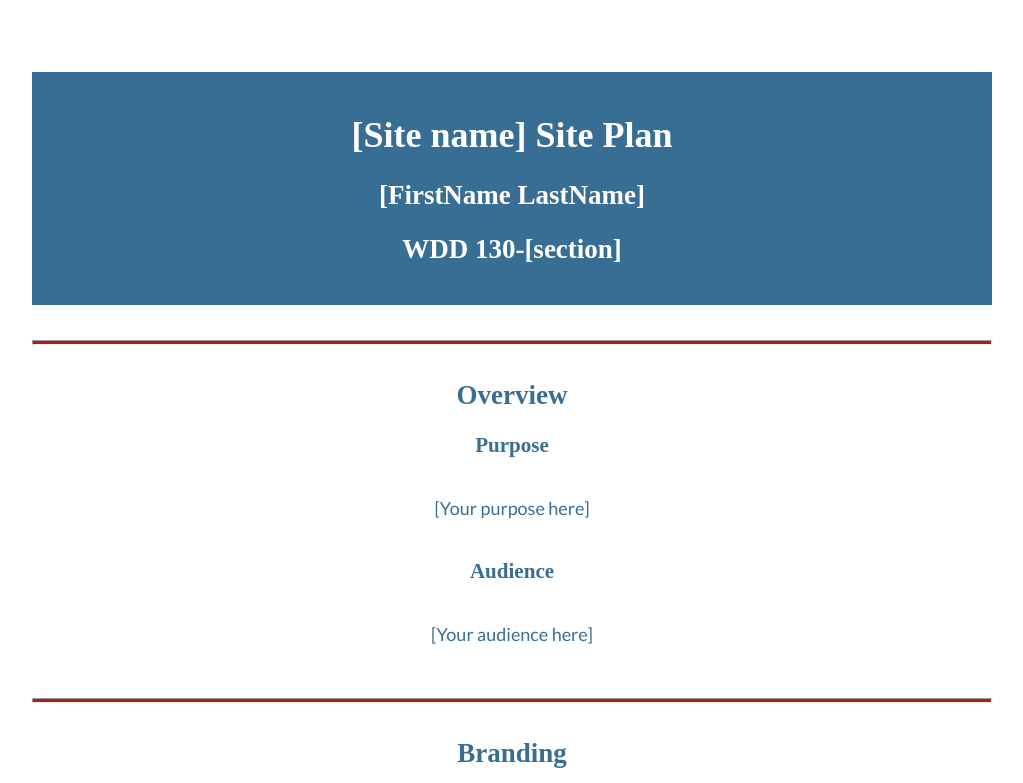
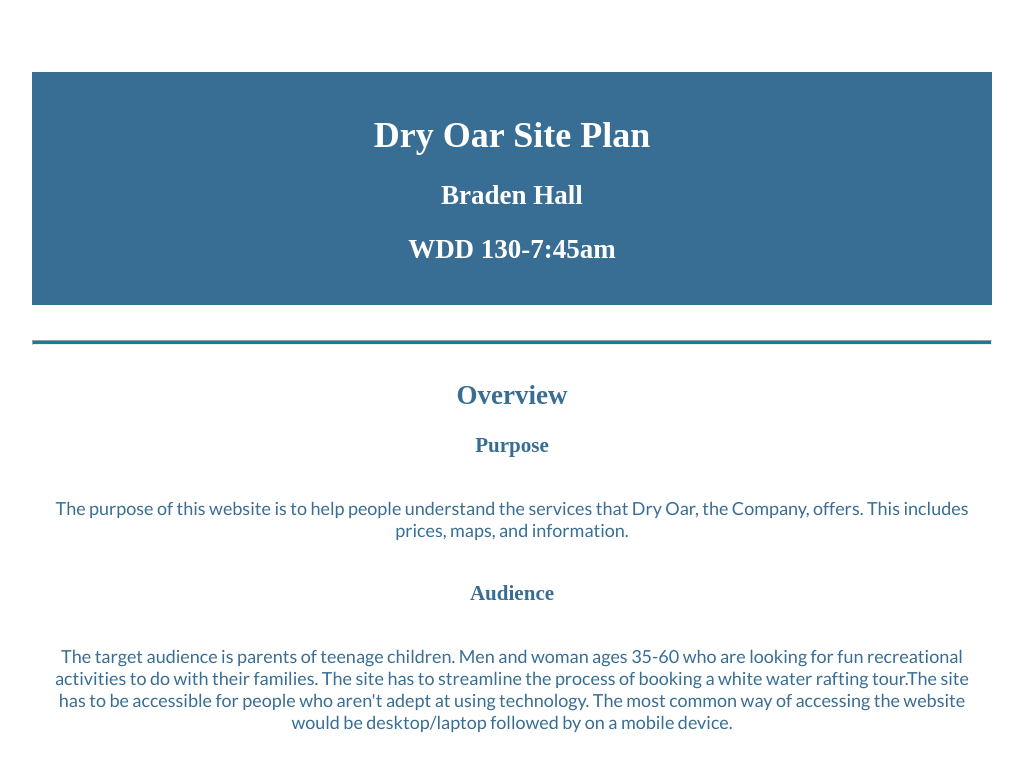
Before and after one commit to bradenh77/wdd130, a plain HTML site: page wwr/site-plan-rafting.html.html in a window 1280 px wide. Shown: the top 783 px of the page, without its empty margins (128-1151 px from the left). Drawn offline with Linux system fonts and the light colour scheme; a web font is replaced by a local one.

Commit message:
Added purpose and audience statements

```diff
--- a/wwr/site-plan-rafting.html.html
+++ b/wwr/site-plan-rafting.html.html
@@ -10,9 +10,9 @@
 
 <body>
   <header>
-    <h1>[Site name] Site Plan</h1>
-    <h2>[FirstName LastName]</h2>
-    <h2>WDD 130-[section]</h2>
+    <h1>Dry Oar Site Plan</h1>
+    <h2>Braden Hall</h2>
+    <h2>WDD 130-7:45am</h2>
     <!-- In the header above, add the name of your site, your name and class number. For example if you are in section 3 you would put WDD 130-03 -->
   </header>
   <main>
@@ -20,11 +20,17 @@
     <hr />
     <h2>Overview</h2>
     <h3>Purpose</h3>
-    <p>[Your purpose here]</p>
+    <p>The purpose of this website is to help people understand the services that Dry Oar, the Company,
+      offers. This includes prices, maps, and information.
+    </p>
     <!-- change this -->
 
     <h3>Audience</h3>
-    <p>[Your audience here]</p>
+    <p>The target audience is parents of teenage children. Men and woman ages 35-60 who are looking for fun
+      recreational activities to do with their families. The site has to streamline the process of booking a
+      white water rafting tour.The site has to be accessible for people who aren't adept at using technology.
+      The most common way of accessing the website would be desktop/laptop followed by on a mobile device.
+    </p>
     <!-- change this -->
 
     <hr />
@@ -54,10 +60,10 @@
       </tr>
       <!-- Replace the numbers in the boxes below with your hex color codes. Then switch to the site-plan.css file and change your colors there as well. -->
       <tr>
-        <td class="primary">[#396E94]</td>
-        <td class="secondary">[#E7C24F]</td>
-        <td class="accent1">[#A43312]</td>
-        <td class="accent2"></td>
+        <td class="primary">[#943E00]</td>
+        <td class="secondary">[#FF7919]</td>
+        <td class="accent1">[#008794]</td>
+        <td class="accent2">[#00CDE0]</td>
       </tr>
     </table>
 
--- a/wwr/styles/site-plan-rafting.css
+++ b/wwr/styles/site-plan-rafting.css
@@ -6,10 +6,10 @@ Fonts are separated by a & */
 
 :root {
   /* change the values below to your colors from your palette */
-  --primary-color: #396E94   ;
-  --secondary-color: #E7C24F ;
-  --accent1-color: #A42212;
-  --accent2-color: white;
+  --primary-color: #943E00   ;
+  --secondary-color: #FF7919 ;
+  --accent1-color: #008794;
+  --accent2-color: #00CDE0;
 
   /* change the values below to your chosen font(s) */
   --heading-font: "IM Fell French Canon";
```
